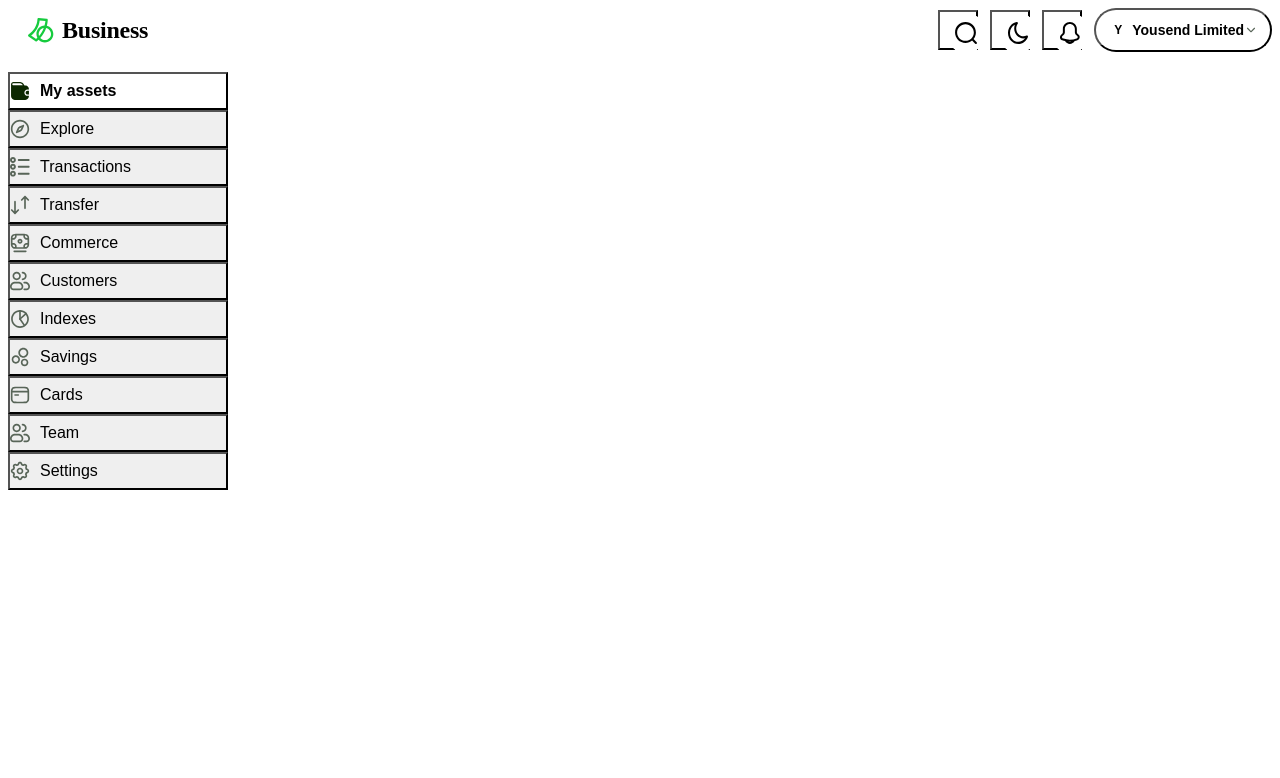
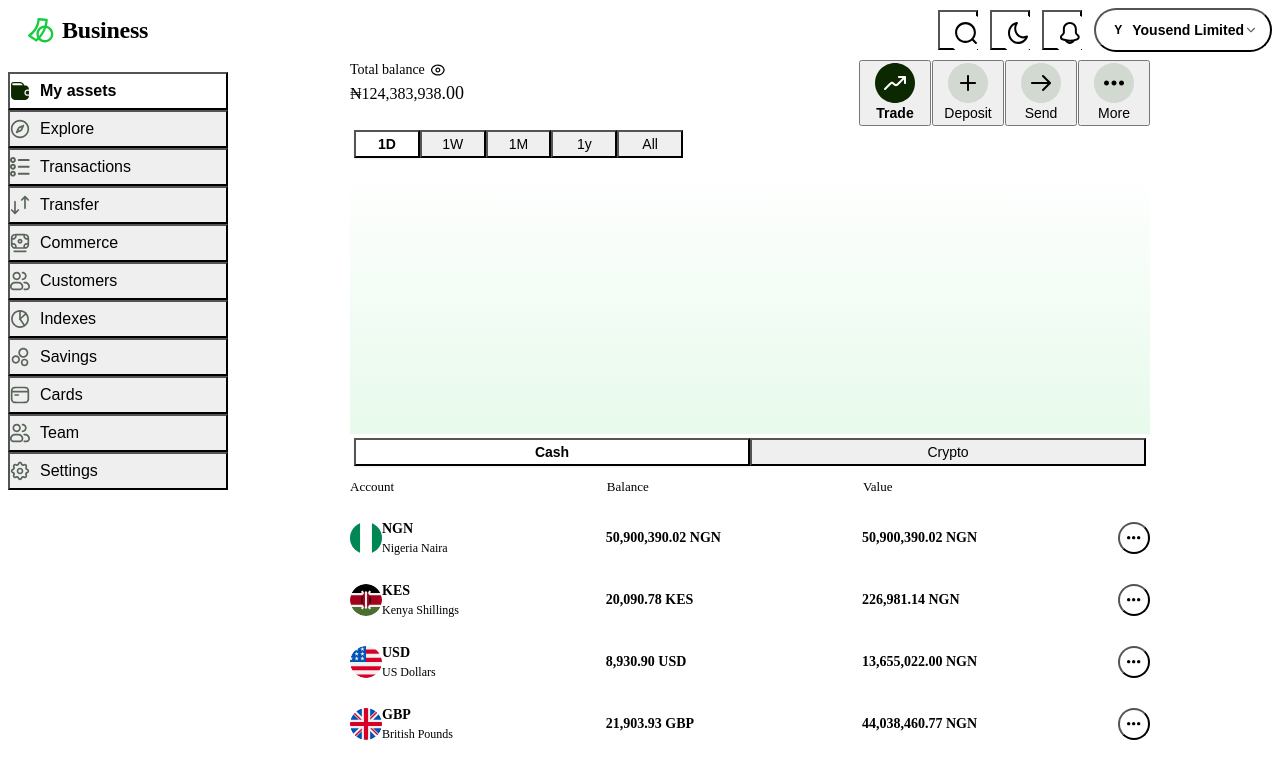
Before and after one commit to muski85/busha-task, a React (Vite) app: page / in a window 1280 px wide. Shown: the top 778 px of the page. Built offline with nearby package versions, Linux system fonts and the light colour scheme; the HTML template or start-up script is replaced by a standard one.

Commit message:
feat: mount dashboard in desktop shell
replaces the placeholder comment with the dashboard inside a content main

```diff
--- a/src/shells/DesktopShell.tsx
+++ b/src/shells/DesktopShell.tsx
@@ -1,6 +1,7 @@
 import './DesktopShell.css';
 import TopBar from '../layout/TopBar';
 import Sidebar from '../layout/SideBar';
+import Dashboard from '../dashboard/Dashboard';
 
 export default function DesktopShell() {
   return (
@@ -8,7 +9,9 @@ export default function DesktopShell() {
       <TopBar />
       <div className="body">
         <Sidebar />
-        {/* Dashboard */}
+        <main className="content">
+            <Dashboard/>
+        </main>
       </div>
     </div>
   );
```
